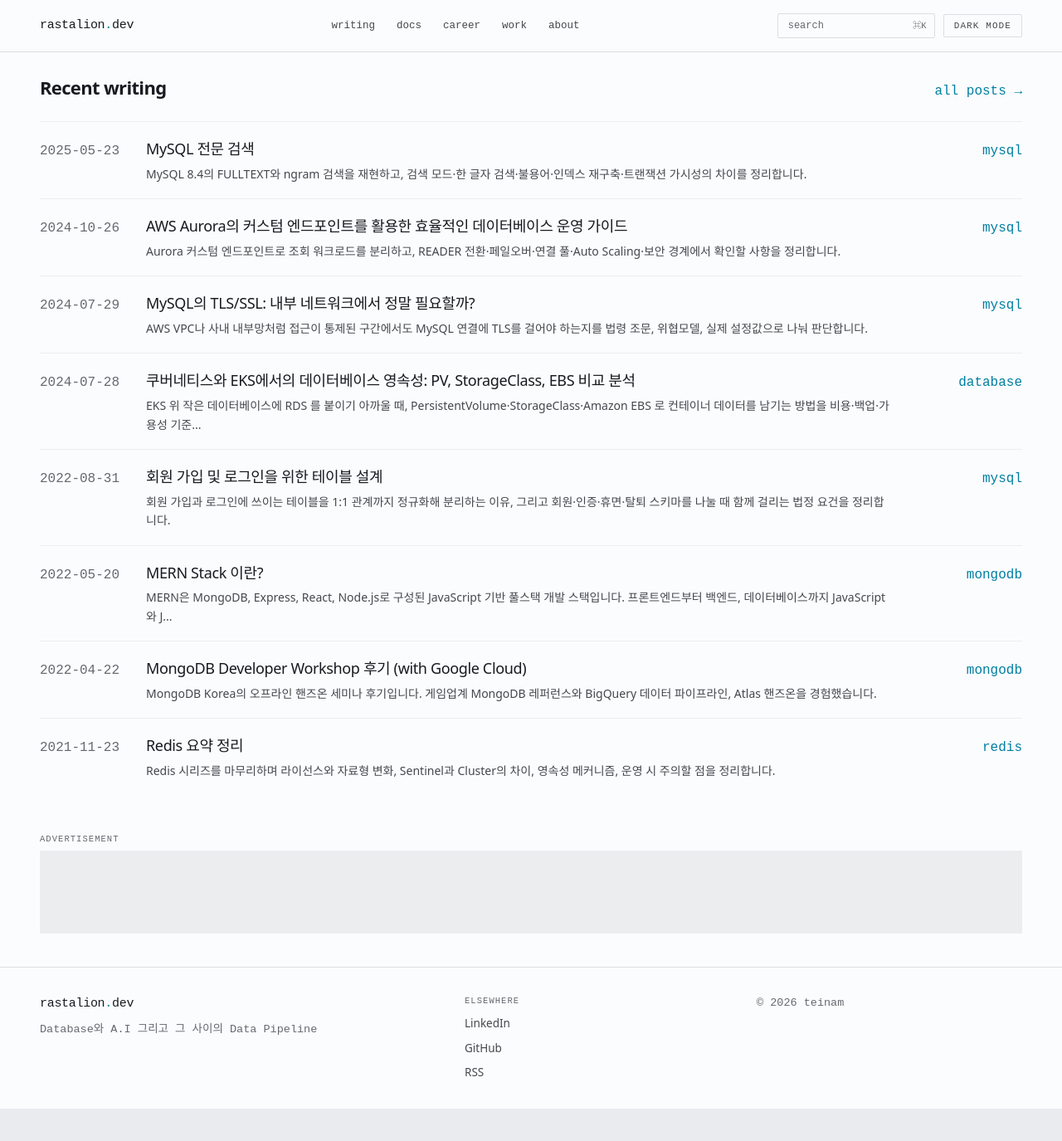
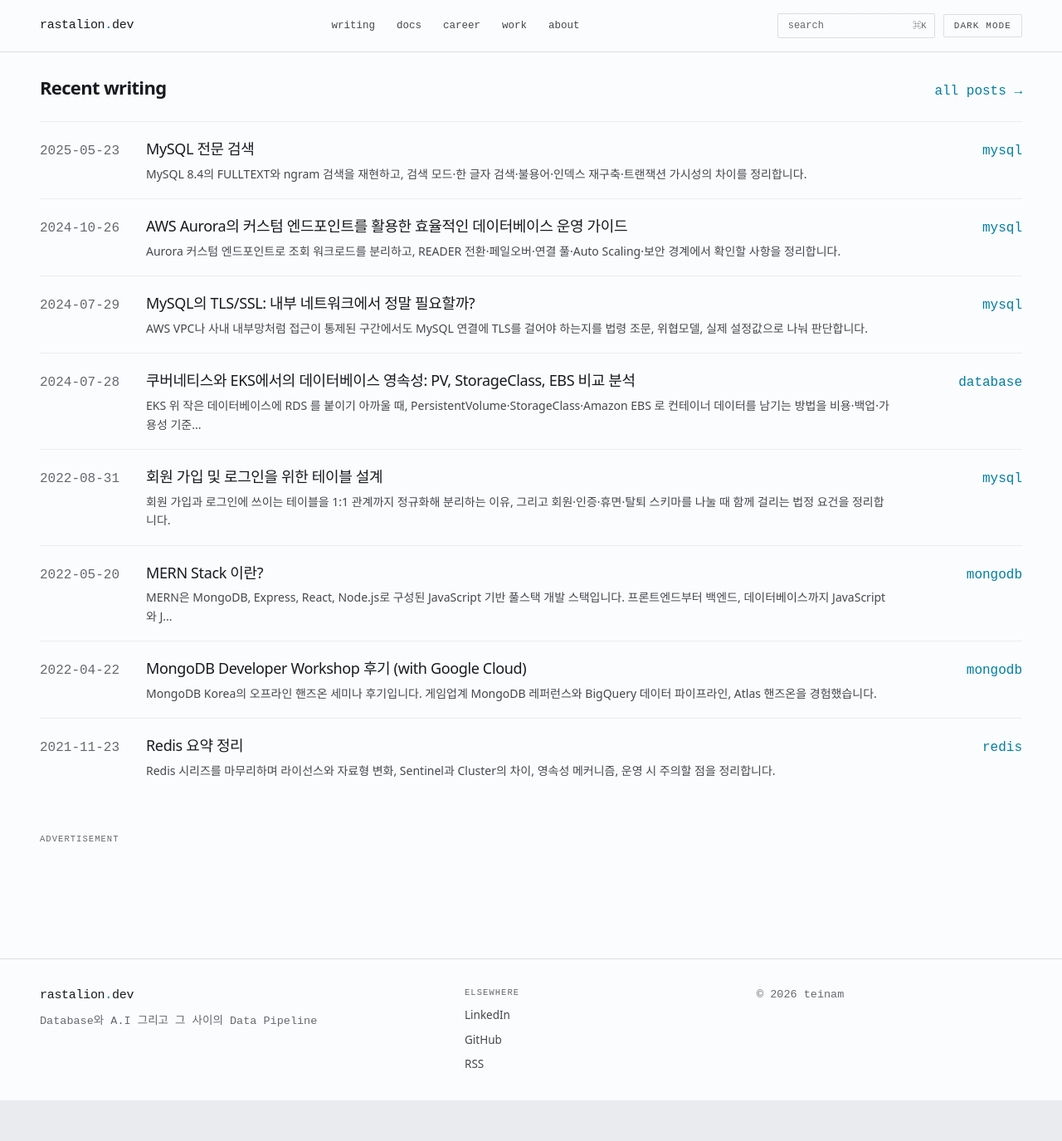
Before and after one commit to TeiNam/teinam.github.io, a Jekyll site: the page built from index.html, in a window 1280 px wide and 1400 px high, scrolled down 549 px. Shown: the top 1375 px of the window at 83% size. Built offline with Jekyll 4.4.1, drawn with Linux system fonts in a browser that asks for light colours; some web fonts are replaced.

Commit message:
fix: 광고 블록의 빈 여백 제거 (#23)
두 가지가 겹쳐 있었다.

1. ins 에 background: var(--line2) 를 깔아 뒀다. 창작물이 박스보다 작으면 남는 폭이
   그대로 회색 여백으로 보인다. 배경을 없애면 안 채워진 공간은 페이지 배경과
   구분되지 않는다. 원래 로딩 자리 표시용이었지만 그 값보다 부작용이 크다.

2. 박스가 창작물보다 넓었다. AdSense 디스플레이의 가로 창작물 상한은 970px(large
   leaderboard)인데 홈은 1600, docs 는 1064, 포스트는 992 짜리 박스를 주고 있었다.
   채울 수 있는 창작물이 없는 폭은 남는다. 가로형 자리를 970 으로 묶고 가운데 정렬했다.

   측정: 홈 1600→970 · docs 1064→970 · 포스트 992→970 · about 832(상한 미만이라 그대로)

사이드바는 제외한다 — inline 으로 160×600 이 정해져 있어 width:100% 를 주면 늘어난다.

높이는 min-height 를 100 → 90 으로 내렸다. 배너 표준 높이다.

```diff
--- a/assets/css/main.css
+++ b/assets/css/main.css
@@ -404,12 +404,19 @@ p { text-wrap: pretty; }
    min-height 는 채워지기 전 자리를 잡아 두는 값이다. 실제 렌더 높이와 어긋나면 광고가
    뜰 때 본문이 밀려 CLS 가 올라간다. 실측한 높이(가로형 280 · 세로형 600)에 맞춘다. */
 .ad { display: flex; flex-direction: column; gap: 6px; }
-.ad ins { min-height: 100px; background: var(--line2); }
+/* 배경을 깔지 않는다. 회색을 깔아 두면 창작물이 박스보다 작을 때 남는 폭이 그대로
+   회색 여백으로 보인다. 배경이 없으면 안 채워진 공간은 페이지 배경과 구분되지 않는다.
+   높이는 배너 표준인 90px 에 맞춘다. */
+.ad ins { min-height: 90px; }
+
+/* 가로형 자리는 970px 로 묶는다. AdSense 디스플레이의 가로 창작물 상한이 970(large
+   leaderboard)이라 박스를 그보다 넓게 두면 채울 수 있는 창작물이 없어서 남는다.
+   사이드바는 제외 — 거기는 inline 으로 160×600 이 정해져 있고 width:100% 를 주면 늘어난다. */
+.ad:not(.ad--sidebar) ins { width: 100%; max-width: 970px; margin: 0 auto; }
 
 .ad--leaderboard { padding: 0 48px 40px; }
 /* .ad 가 column flex 라 cross 축 auto 마진은 stretch 를 끈다. 폭을 명시하지 않으면
    비어 있는 ins 의 콘텐츠 폭(0)으로 붕괴한다 — width:100% 를 함께 줘야 한다 */
-.ad--leaderboard ins { width: 100%; margin: 0 auto; }
 
 /* 광고 폭은 그 페이지에서 표·그림이 쓰는 폭에 맞춘다. 본문 산문(50rem·52rem)보다
    넓지만 칼럼을 넘지는 않아서, 이미 칼럼 전체를 쓰는 표·다이어그램과 같은 선에 선다.
```
